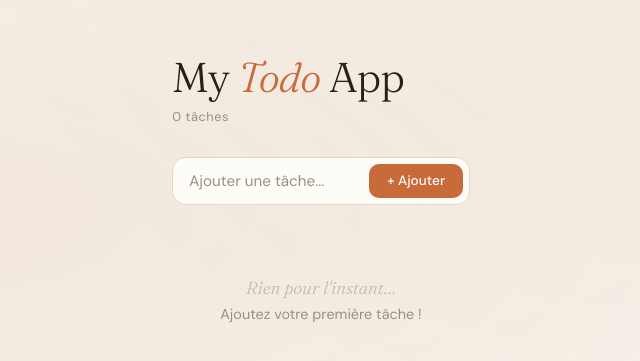
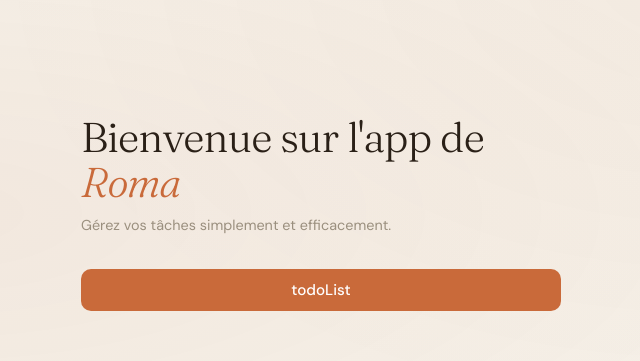
Before and after one commit to Rioma-R/Todo-app, a React (Vite) app: page / in a window 1280 px wide. Shown: the part 187-548 px from the top of the page, without its empty margins (319-959 px from the left). Built offline with nearby package versions, Linux system fonts and the light colour scheme.

Commit message:
update app
add a home page and some feature

```diff
--- a/package.json
+++ b/package.json
@@ -11,7 +11,8 @@
   },
   "dependencies": {
     "react": "^19.2.4",
-    "react-dom": "^19.2.4"
+    "react-dom": "^19.2.4",
+    "react-router-dom": "^7.14.1"
   },
   "devDependencies": {
     "@eslint/js": "^9.39.4",
--- /dev/null
+++ b/src/Home.CSS
@@ -0,0 +1,61 @@
+/* Home.css */
+.home {
+  position: relative;
+  width: 100%;
+  max-width: 480px;
+  animation: fadeUp 0.5s ease both;
+  display: flex;
+  flex-direction: column;
+  gap: 2rem;
+}
+
+.home-header h1 {
+  font-family: 'Fraunces', serif;
+  font-weight: 300;
+  font-size: 2.6rem;
+  line-height: 1.1;
+  letter-spacing: -0.02em;
+  color: var(--text);
+}
+
+.home-header h1 em {
+  font-style: italic;
+  color: var(--accent);
+}
+
+.home-subtitle {
+  margin-top: 0.5rem;
+  font-size: 0.9rem;
+  color: var(--muted);
+  line-height: 1.6;
+}
+
+.home-card {
+  background: var(--surface);
+  border: 1px solid var(--border);
+  border-radius: var(--radius);
+  padding: 1.5rem;
+}
+
+.home-card p {
+  font-size: 0.95rem;
+  color: var(--muted);
+  line-height: 1.6;
+}
+
+.home-btn {
+  display: inline-block;
+  background: var(--accent);
+  color: #fff;
+  border: none;
+  border-radius: 10px;
+  padding: 0.7rem 1.6rem;
+  font-family: 'DM Sans', sans-serif;
+  font-size: 0.95rem;
+  font-weight: 500;
+  cursor: pointer;
+  transition: background 0.2s, transform 0.15s;
+}
+
+.home-btn:hover  { background: #b5572c; }
+.home-btn:active { transform: scale(0.96); }
--- /dev/null
+++ b/src/Routes.jsx
@@ -0,0 +1,11 @@
+import { Routes, Route } from "react-router-dom";
+import { App } from "./app.jsx";
+import { Home} from "./home.jsx"
+export function AppRoutes() {
+  return (
+    <Routes>
+      <Route path="/todo" element={<App />} />
+      <Route path="/" element={<Home />}/>
+    </Routes>
+  );
+}
--- a/src/app.jsx
+++ b/src/app.jsx
@@ -1,7 +1,9 @@
 import { useState } from "react";
+import { useNavigate } from "react-router-dom";
 import "./App.css";
 
 export function App() {
+  const navigate = useNavigate();
   const [todos, setTodos] = useState([]);
   const [input, setInput] = useState("");
 
@@ -17,6 +19,13 @@ export function App() {
   const deleteTodo = (id) => setTodos(todos.filter((t) => t.id !== id));
 
   return (
+    <>
+    <div className="nav">
+        <button className="home-btn" onClick={() => navigate("/")}>
+          Acceuil
+        </button>
+      </div>
+
     <div className="app">
       <header className="app-header">
         <h1>
@@ -59,6 +68,9 @@ export function App() {
           ))}
         </ul>
       )}
+
     </div>
+    </>
   );
+
 }
--- /dev/null
+++ b/src/home.jsx
@@ -0,0 +1,19 @@
+import { useNavigate } from "react-router-dom";
+import "./Home.css";
+
+export function Home() {
+  const navigate = useNavigate();
+
+  return (
+    <div className="home">
+      <header className="home-header">
+        <h1>Bienvenue sur l'app de <em>Roma</em></h1>
+        <p className="home-subtitle">Gérez vos tâches simplement et efficacement.</p>
+      </header>
+
+      <button className="home-btn" onClick={() => navigate("/todo")}>
+        todoList
+      </button>
+    </div>
+  );
+}
--- a/src/main.jsx
+++ b/src/main.jsx
@@ -1,9 +1,11 @@
 import { StrictMode, useState } from "react";
 import { createRoot } from "react-dom/client";
-import { App } from "./app.jsx";
-
+import { BrowserRouter } from "react-router-dom";
+import {AppRoutes} from "./Routes.jsx"
 createRoot(document.getElementById("root")).render(
   <StrictMode>
-    <App />
+   <BrowserRouter>
+        <AppRoutes/>
+    </BrowserRouter>
   </StrictMode>,
 );
```
Also changed, not shown: 1 other file (tests, documents, lock files or other folders).
